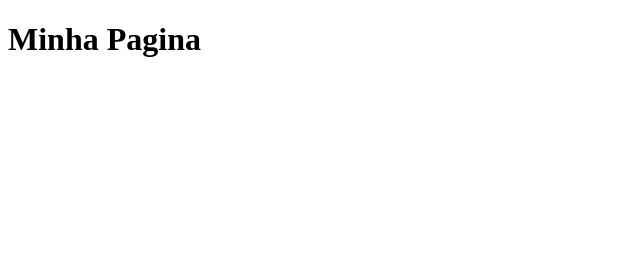
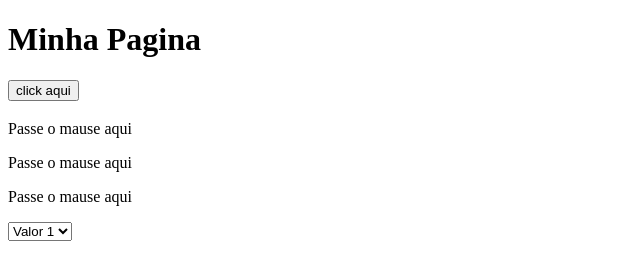
Before and after one commit to HCXAVIERMORAES/aulaJavaScript, a plain HTML site: page index.html in a window 1280 px wide. Shown: the whole page, without its empty margins (0-640 px from the left). Drawn offline with Linux system fonts and the light colour scheme.

Commit message:
comite da aula final

```diff
--- a/index.html
+++ b/index.html
@@ -7,8 +7,25 @@
     <script type="text/javaScript" src="js/main.js"></script>
     <title>Minha Pagina</title>
 </head>
-<body>
+<body onload="load()">
     <!--Usar o java script dentro da tag script-->
     <h1>Minha Pagina</h1>
+
+    <button type="button" onclick="clicou()">click aqui</button>
+
+
+    <h3 id="agradecimento" onclick="redirecionar()"></h3>
+    <!--<p id="mousemove" onmouseover="trocar()" onmouseout="voltar()">Passe o mause aqui</p> com o  document.getElementById("mousemove").innerHTML=""-->
+    <!--pode  ter ou não id-->
+    <p id="mousemove" onmouseover="trocar(this)" onmouseout="voltar(this)">Passe o mause aqui</p>
+    <p  onmouseover="trocar(this)" onmouseout="voltar(this)">Passe o mause aqui</p>
+    <p  onmouseover="trocar(this)" onmouseout="voltar(this)">Passe o mause aqui</p>
+
+    <select onchange="funcaoChange(this)">
+        <option value="1">Valor 1</option>
+        <option value="2">Valor 2</option>
+        <option value="3">Valor 3</option>
+    </select>
+
 </body>
 </html>
--- a/js/main.js
+++ b/js/main.js
@@ -1,11 +1,144 @@
+
+/*
+var idade = prompt("Qual a sua idade? ");
+if(idade >= 18){
+    alert("Maior de idade");
+} else{
+    alert("menor de idade");
+}
+*/
+
+//estrutura de repetição com o while
+/*
+var count = 0;
+while(count < 5){
+    console.log("repetição com while "+count);
+    count = count + 1;
+}
+
+//var count ;
+for(count= 0; count <= 5; count++){
+    console.log("repetição com for "+ count);
+}
+*/
+//trabalhondo com data
+/*
+var d = new Date();
+//alert(d);
+//alert(d.getMonth() +1); //tras o mes, como começa em zero soma-se 1
+console.log("hoje é "+ d.getDay() +"/"+(d.getMonth()+1));//dia
+console.log(d.getHours());//horas
+console.log(d.getMinutes());//minutos
+*/
+
+//funções
+function clicou(){
+    //alert("Obrigado por clicar");
+    document.getElementById("agradecimento").innerHTML="<b>obrigado por clicar</b>";
+}
+
+//função para redicionamento de pag
+function redirecionar(){
+    window.open("https://globallabs.academy/");//abre em outra aba
+   // window.location.href ="https://globallabs.academy/"; //outro meio de redirecionar o site na mesma aba
+}
+/*
+//função para o onmouseover usando o getElemento...
+function trocar(){
+    document.getElementById("mousemove").innerHTML="Obrigado por passar o mouse";
+    //alert("O texto foi trocado");
+}
+*/
+//função usando o proprio elemento como paramentro
+function trocar(elemento){
+    elemento.innerHTML="Obrigado por passar o mouse";
+    //alert("O texto foi trocado");
+}
+
+//função para onmouseout
+function voltar(elemento){
+    //document.getElementById("mousemove").innerHTML="passe o mouse";
+    elemento.innerHTML="passe o mouse";
+}
+
+//função onload ao ser carregada a pagina
+function load(){
+    alert("pagina carregada...")
+}
+
+//funçaõ onchange pegar o valor do elemento
+function funcaoChange(elemento){
+    console.log(elemento.value);
+}
+
+/*
+function soma(n1,n2){//função que recebe 2 paramentros
+    return n1+n2; //retorna a soma dos parametros passados
+}
+
+//função para replace(trocar o conteudo na frase)
+function setReplace(frase, nome, novo_nome){
+    return frase.replace(nome, novo_nome);
+}
+*/
+//variavel global
+/*
+var validar = 0;
+
+function validaIdade(idade){
+    //var validar; //variavel local
+    if(idade>=18){
+        validar = true;
+    } else {
+        validar = false;
+    }
+
+    return validar;
+}
+
+var idade = prompt("Qual a sua idade");
+validaIdade(idade);
+console.log(validar);
+*/
+
+//alert(soma(5,10)); //chama a função, passa como parametro 5 e 10 e o resultado vai para o alerta
+//alert(setReplace("vai Japão", "Japão", "Brasil"));
+
 var nome = "Helton c. x. Moraes";
 var idade = 43;
 var idade2 = 30;
 var frase = "Japão é o melhor time do mundo";
+
+/*
 //concatenação usa-se o '+' porem se não houver uma estring ele soma se for inteiro
 //alert("Meu primeiro js");
 //alert(nome + " tem "+ idade +'anos');
 //alert(idade + idade2);
 console.log(nome);
 console.log(frase.replace("Japão", "Brasil"));//subistitui japão por Brasil
-alert(frase.replace("Japão", "Brasil"));//idem
+//alert(frase.replace("Japão", "Brasil"));//idem
+//trbalhando com lista(array)
+var lista =["Maça","Pera","Laranja"];
+console.log(lista);
+console.log(lista[1]);//mostar o conteudo da posição 1 do array
+lista.push("Uva"); //adiciona elemento no fim dda lista
+//lista.pop(); //remove do fim do array
+console.log(lista);
+//console.log(lista.reverse());//inverte o array
+console.log(lista.length); //tamanho do array
+console.log(lista.toString()); //tras o array para string
+//console.log(lista[0]);//imprime o 1ª elemento
+//console.log(lista.toString()[0]); //imprime a letra m que é a primeira litra da string
+console.log(lista.join(" - ")); //transforma em string e muda o separador para o que se definir
+console.log(lista);
+
+//dicionario
+var fruta ={nome:"Maça", cor:"vermelha"};
+console.log(fruta.nome);//exibe o nome gravado no dicionario
+//alert(fruta.cor); //cria uma alerta com a cor descrita na item cor da dicionario
+
+//lista de dicionario
+var frutas = [{nome:"Maça", cor:"vermelha"},{nome:"Uva", cor:"Roxa"}];
+console.log(frutas);//exibe a lista de dicionarios
+alert(frutas[1].nome); //cria uma alerta com o nome da fruta na posição [1] da lista de dicionario
+*/
```
